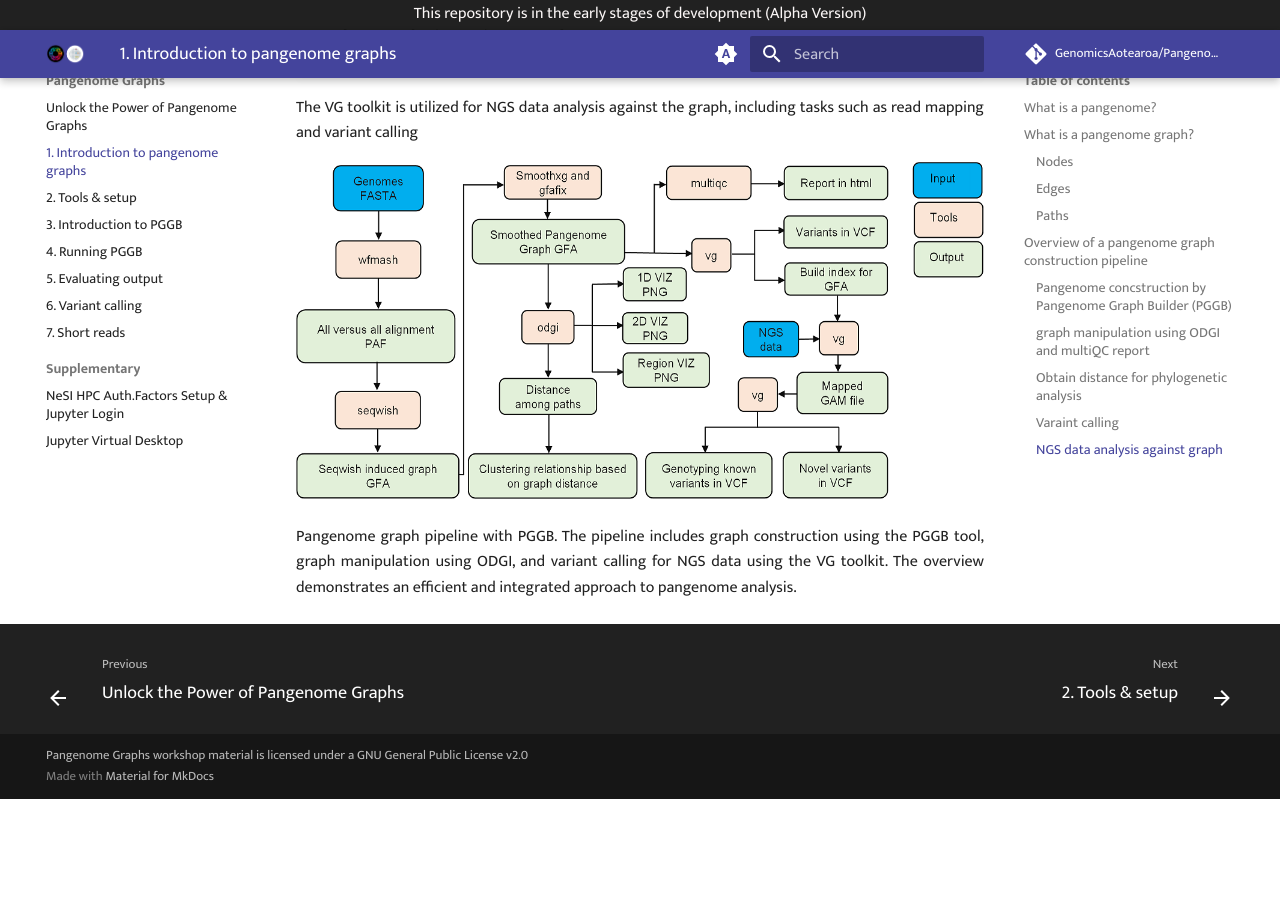
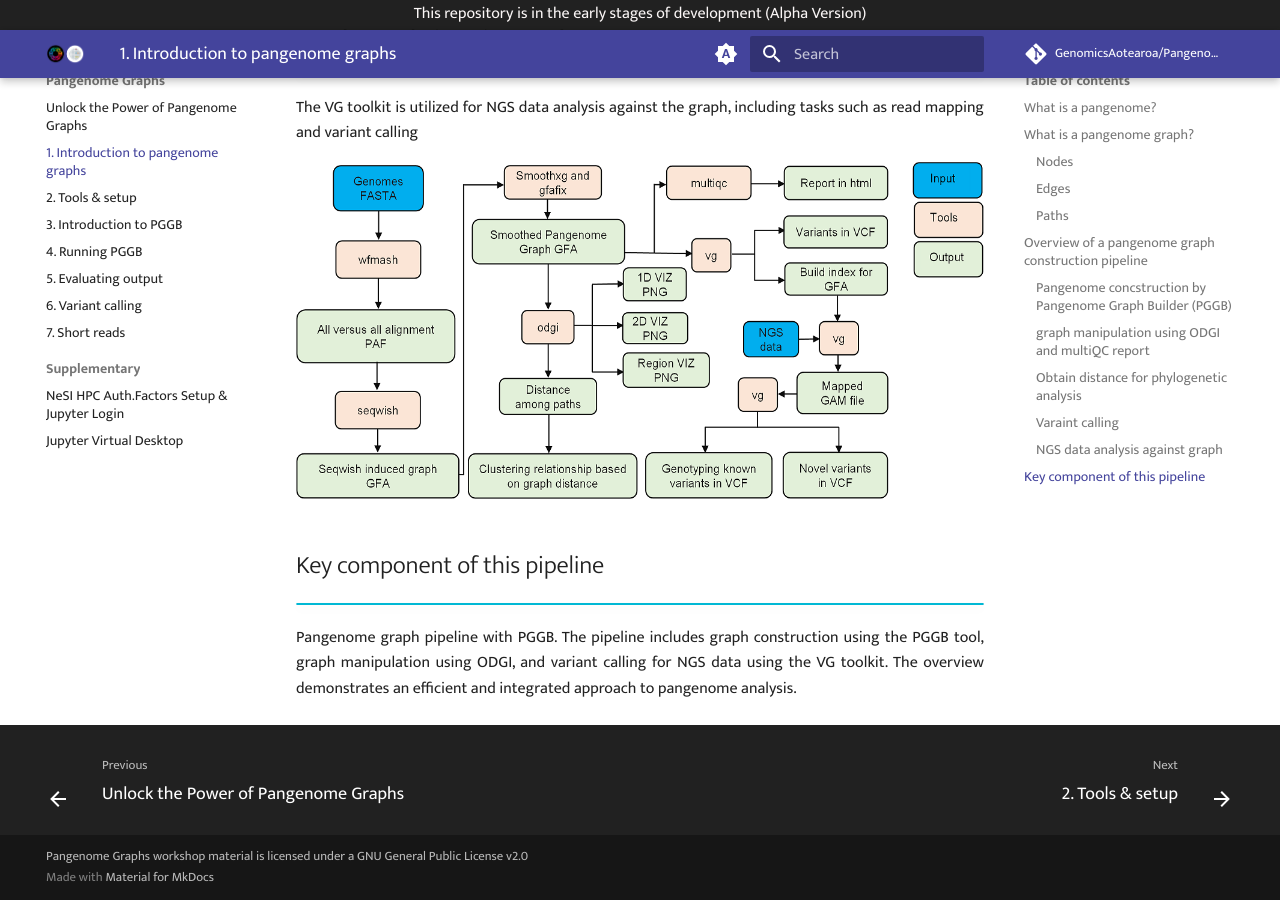
Before and after one commit to GenomicsAotearoa/Pangenome-Graphs-Workshop, an MkDocs documentation site: the page built from docs/1_Introduction_to_pangenome_graphs.md, in a window 1280 px wide and 900 px high, scrolled down 3997 px. Built offline with MkDocs 1.6.1 and Material for MkDocs 9.7.7, drawn with Linux system fonts in a browser that asks for light colours; comment, search, counter and statistics services are not loaded; before the commit the page ends 4796 px from its top, so only the background shows below that.

Commit message:
Update 1_Introduction_to_pangenome_graphs.md

```diff
--- a/docs/1_Introduction_to_pangenome_graphs.md
+++ b/docs/1_Introduction_to_pangenome_graphs.md
@@ -107,6 +107,10 @@ The VG toolkit is utilized for NGS data analysis against the graph, including ta
 
 
 
+
+## Key component of this pipeline
+!!! info ""
+
 <p align="justify">
 Pangenome graph pipeline with PGGB. The pipeline includes graph construction using the PGGB tool, graph manipulation using ODGI, and variant calling for NGS data using the VG toolkit. The overview demonstrates an efficient and integrated approach to pangenome analysis.
 </p>
```
